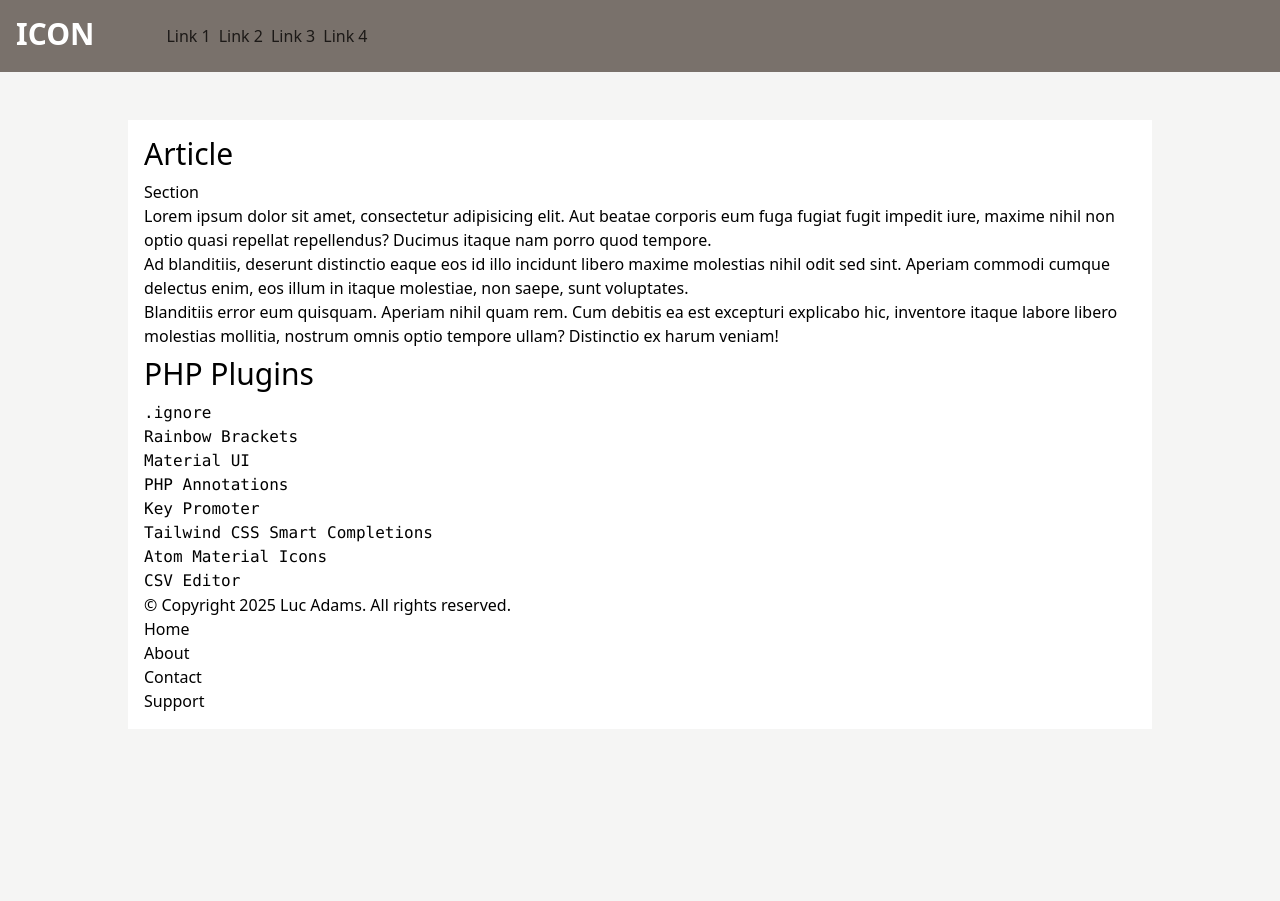
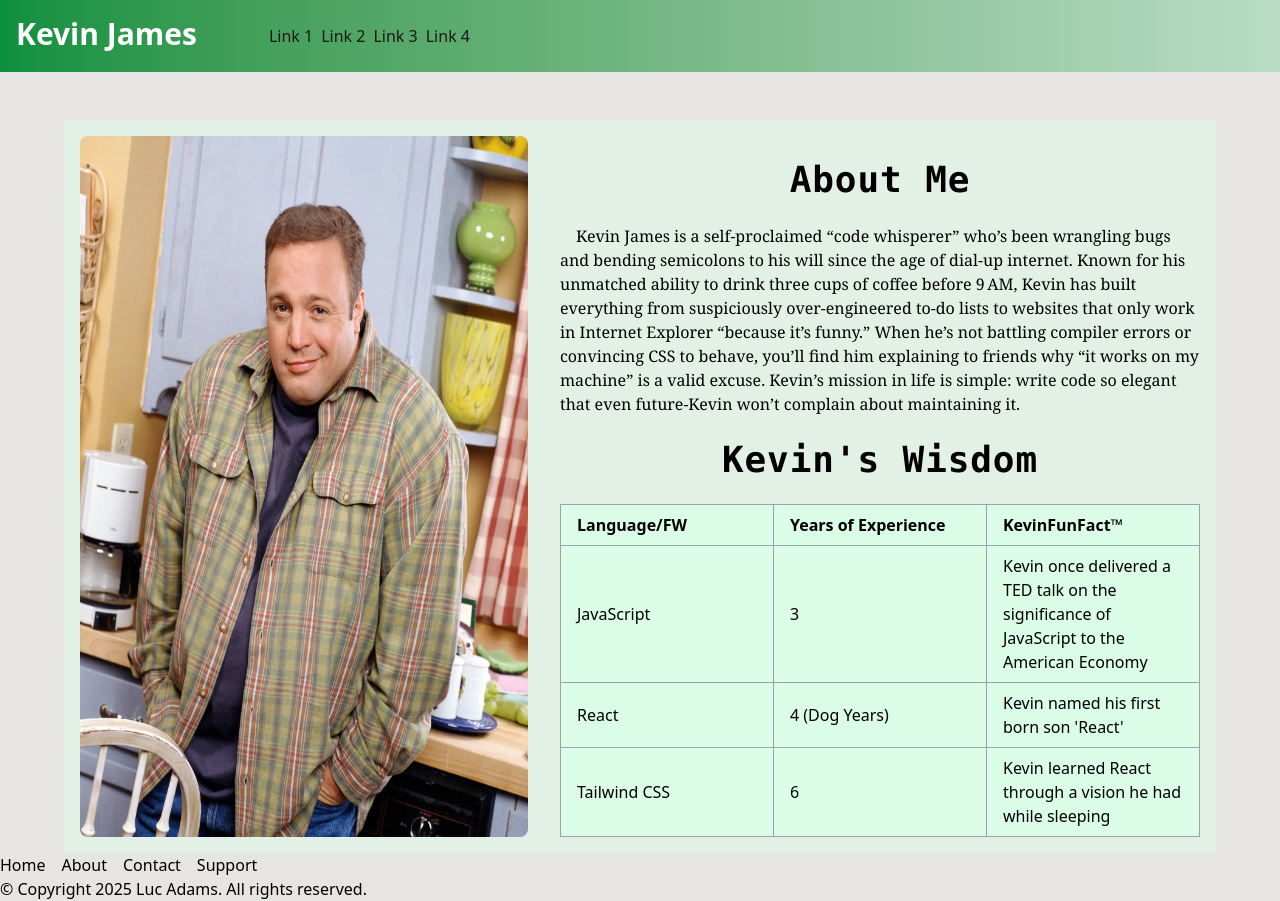
Before and after one commit to weedlesniper/tailwind-project, a website built with Vite: page index.html in a window 1280 px wide. Before the commit the page ends 800 px from the top, so only its background shows below. Built offline with nearby package versions, Linux system fonts and the light colour scheme.

Commit message:
feat: resume has improved about me and experience section using table, next step is to implement scrollable div to fit more text next to the image

```diff
--- /dev/null
+++ b/commands.txt
@@ -0,0 +1 @@
+$ npm install
--- a/index.html
+++ b/index.html
@@ -22,9 +22,9 @@
 <!--    https://heroicons.com/ -->
 </head>
 <!-- lets go -->
-<body class = "bg-stone-100">
-<header class = "bg-stone-500 text-white flex gap-16 p-4 mb-12">
- <h1 class = "text-3xl font-bold">ICON </h1>
+<body class = "bg-stone-200">
+<header class = "bg-gradient-to-r from-[#0b903f] to-[#badcc4] text-white flex gap-16 p-4 mb-12">
+ <h1 class = "text-3xl font-bold"> Kevin James </h1>
     <nav>
         <ul class="text-stone-900 flex gap-2 p-2 ">
             <li><a href="#"
@@ -42,59 +42,101 @@
         </ul>
     </nav>
 </header>
-<main class="w-8/10 bg-white mx-auto p-4">
-    <article>
+<main class="w-9/10 bg-[#e2f0e6] mx-auto p-4">
         <header>
-            <h2 class="text-3xl mb-2">Article</h2>
         </header>
-        <sec>
-            <p>Section</p>
-            <!-- p*3>lorem -->
-            <p>Lorem ipsum dolor sit amet, consectetur adipisicing elit. Aut beatae corporis eum
-                fuga fugiat fugit impedit iure, maxime nihil non optio quasi repellat
-                repellendus? Ducimus itaque nam porro quod tempore.</p>
-            <p>Ad blanditiis, deserunt distinctio eaque eos id illo incidunt libero maxime
-                molestias nihil odit sed sint. Aperiam commodi cumque delectus enim, eos illum
-                in itaque molestiae, non saepe, sunt voluptates.</p>
-            <p class = "mb-2">Blanditiis error eum quisquam. Aperiam nihil quam rem. Cum debitis ea
-                est
-                excepturi explicabo hic, inventore itaque labore libero molestias mollitia,
-                nostrum omnis optio tempore ullam? Distinctio ex harum veniam!</p>
 
-        <header>
-            <h2 class="text-3xl mb-2">PHP Plugins</h2>
-        </header>
-            <ul>
-            <li><code>.ignore</code></li>
-            <li><pre>Rainbow Brackets</pre></li>
-            <li><pre>Material UI</pre></li>
-            <li><pre>PHP Annotations</pre></li>
-            <li><pre>Key Promoter</pre></li>
-            <li><pre>Tailwind CSS Smart Completions</pre></li>
-            <li><pre>Atom Material Icons</pre></li>
-            <li><pre>CSV Editor</pre></li>
-        </ul>
-        </sec>
-        <footer>
+        <!-- Container indended to be scrollable, reference image  https://dt2sdf0db8zob.cloudfront.net/wp-content/uploads/2021/03/image6.gif -->
+        <div class="flex flex-row gap-8">
+            <img src="site/assets/images/resume-pic.png" alt="profile picture for resume" class="max-w-md rounded-lg">
+
             <sec>
-                <p>
-                    © Copyright 2025 Luc Adams. All rights reserved.
-                </p>
-            </sec>
-            <sec>
-                <!-- p*3>a[href=#]{Link$} -->
-                <p><a href="#">Home</a></p>
-                <p><a href="#">About</a></p>
-                <p><a href="#">Contact</a></p>
-                <p><a href="#">Support</a></p>
-            </sec>
-        </footer>
-    </article>
+                <div class="flex justify-center">
+                    <h1 class="font-mono text-4xl font-extrabold tracking-wide p-6 ">
+                    About Me
+                    </h1>
+                </div>
+                <!-- p*3>lorem -->
+                <p1 class="p-4 font-serif">Kevin James is a self‑proclaimed “code whisperer” who’s been wrangling bugs and bending semicolons to his will since the age of dial‑up internet. Known for his unmatched ability to drink three cups of coffee before 9 AM, Kevin has built everything from suspiciously over‑engineered to‑do lists to websites that only work in Internet Explorer “because it’s funny.” When he’s not battling compiler errors or convincing CSS to behave, you’ll find him explaining to friends why “it works on my machine” is a valid excuse. Kevin’s mission in life is simple: write code so elegant that even future‑Kevin won’t complain about maintaining it.</p1>
+
+                <div class="flex justify-center">
+                    <h1 class="font-mono text-4xl font-extrabold tracking-wide p-6 ">
+                    Kevin's Wisdom
+                    </h1>
+                </div>
+                <table class ="table-auto border-collapse border w-full text-left px-4">
+                    <thead>
+                        <tr>
+                            <th class = "border border-gray-400 px-4 py-2 bg-green-100 w-1/3">
+                                Language/FW
+                            </th>
+                            <th class = "border border-gray-400 px-4 py-2 bg-green-100 w-1/3">
+                                Years of Experience
+                            </th>
+                            <th class = "border border-gray-400 px-4 py-2 bg-green-100 w-1/3">
+                                KevinFunFact™
+                            </th>
+                        </tr>
+                    </thead>
+                    <tbody>
+                        <tr>
+                            <td class = "border border-gray-400 px-4 py-2 bg-green-100 w-1/3">
+                                JavaScript
+                            </td>
+                            <td class = "border border-gray-400 px-4 py-2 bg-green-100 w-1/3">
+                                3
+                            </td>
+                            <td class = "border border-gray-400 px-4 py-2 bg-green-100 w-1/3">
+                                Kevin once delivered a TED talk on the significance of JavaScript to the American Economy
+                            </td>
+                        </tr>
+                    </tbody>
+                    <tbody>
+                        <tr>
+                            <td class = "border border-gray-400 px-4 py-2 bg-green-100 w-1/3">
+                                React
+                            </td>
+                            <td class = "border border-gray-400 px-4 py-2 bg-green-100 w-1/3">
+                                4 (Dog Years)
+                            </td>
+                            <td class = "border border-gray-400 px-4 py-2 bg-green-100 w-1/3">
+                                Kevin named his first born son 'React'
+                            </td>
+                        </tr>
+                    </tbody>
+                    <tbody>
+                        <tr>
+                            <td class = "border border-gray-400 px-4 py-2 bg-green-100 w-1/3">
+                                Tailwind CSS
+                            <td class = "border border-gray-400 px-4 py-2 bg-green-100 w-1/3">
+                                6
+                            </td>
+                            <td class = "border border-gray-400 px-4 py-2 bg-green-100 w-1/3">
+                                Kevin learned React through a vision he had while sleeping
+                            </td>
+                        </th>
+                    </tbody>
+                </table>
+        </div>
+
+
 <!--    article>(header>h2{Article})+section{Section}+footer>(section{footer part $}*2)    -->
 <!--    p*3>lorem -->
 </main>
+<footer>
 
-<footer>
+    <sec class="flex flex-row gap-4">
+        <!-- p*3>a[href=#]{Link$} -->
+        <p><a href="#">Home</a></p>
+        <p><a href="#">About</a></p>
+        <p><a href="#">Contact</a></p>
+        <p><a href="#">Support</a></p>
+    </sec>
+    <sec>
+        <p>
+            © Copyright 2025 Luc Adams. All rights reserved.
+        </p>
+    </sec>
 </footer>
 </body>
 </html>
```
Also changed, not shown: site/assets/images/resume-pic.png (added), 1 other file.
